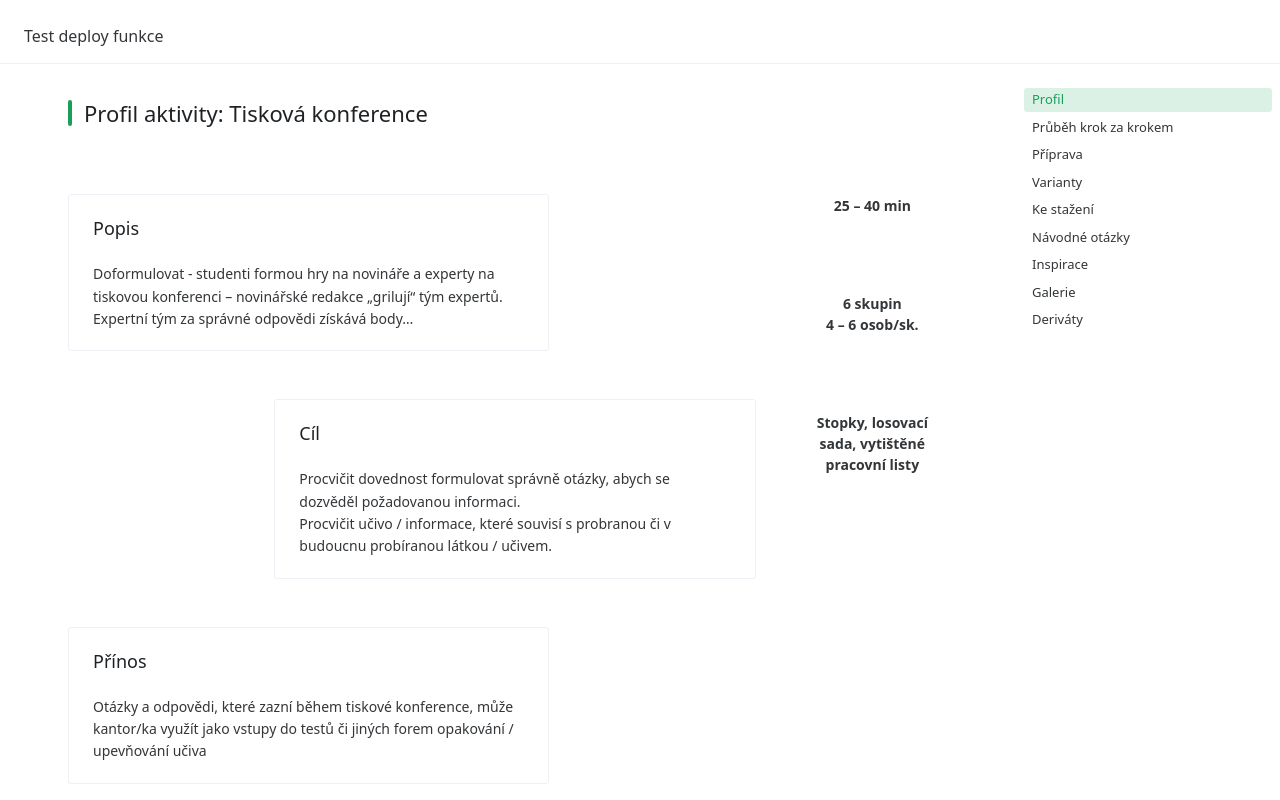
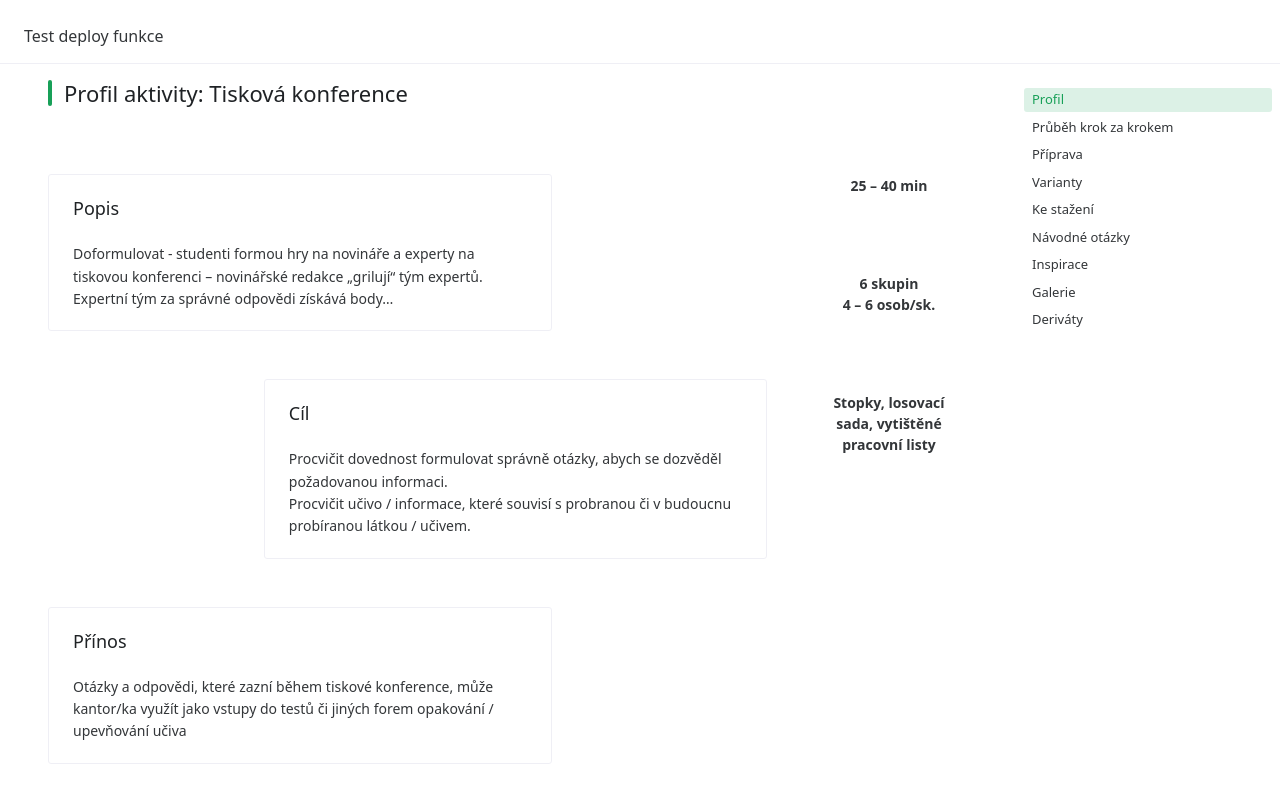
Before and after one commit to sprtokiller/metodicka_knihovna, a Vue app: page / in a window 1280 px wide. Built offline with nearby package versions, Linux system fonts and the light colour scheme; some icons are missing.

Commit message:
Style spacing fix

```diff
--- a/src/assets/main.css
+++ b/src/assets/main.css
@@ -26,3 +26,19 @@ span.list-infocontent {
     font-size: 12px;
     font-style: italic;
 }
+
+.outer-content-padding {
+    padding: 0rem !important;
+}
+
+.inner-content-padding {
+    padding: 0rem !important;
+}
+
+.n-button {
+    margin-bottom: 0.25rem;
+}
+
+.n-card {
+    margin-bottom: 0.5rem;
+}
--- a/src/components/ActivityDownload.vue
+++ b/src/components/ActivityDownload.vue
@@ -12,9 +12,3 @@
 <script setup lang="ts">
 import { NH2, NCard, NButton } from 'naive-ui'
 </script>
-
-<style scoped>
-.n-button {
-  margin-bottom: 1rem;
-}
-</style>
--- a/src/components/ActivityProfile.vue
+++ b/src/components/ActivityProfile.vue
@@ -73,7 +73,6 @@
               šetří to čas v hodině, kdy realizujeme TK</n-tooltip>
           </n-list-item>
         </n-list>
-
       </n-col>
     </n-row>
   </section>
@@ -108,4 +107,5 @@ const mainColor = values.primaryColor;
   border: solid 5px #000;
   border-color: gray;
   border-radius: 0 50%/100px 100px 0;
-}</style>
+}
+</style>
--- a/src/components/ActivityQuestions.vue
+++ b/src/components/ActivityQuestions.vue
@@ -14,12 +14,7 @@
     <n-card title="Jak mám posoudit, zda byla odpověď správná nebo ne?">Chytrá odpověď </n-card>
   </section>
 </template>
+
 <script setup lang="ts">
 import { NH2, NCard } from 'naive-ui'
 </script>
-
-<style scoped>
-.n-card {
-  margin-bottom: 1rem;
-}
-</style>
--- a/src/components/ActivityVariants.vue
+++ b/src/components/ActivityVariants.vue
@@ -1,22 +1,17 @@
 <template>
   <section>
     <n-h2 prefix="bar">Varianty</n-h2>
-    <div class="my-5">
     <n-card title="Varianta A">
       Odpovídá 1 tým expertů, všichny „redakci“ si připravují otázky pro jednu oblast. Kantor
       zajišťuje, aby z panelu expertů odpovídali průběžně všichni přítomní experti – každý přijde
       na řadu. Je na kantorovi, aby vždy dotaz nasměroval na konkrétního experta.
     </n-card>
-    </div>
-    <div class="my-5">
     <n-card title="Varianta B">
       Sunt enim tempor ipsum duis qui do ex adipisicing. Elit minim nisi sunt amet mollit non amet
       adipisicing incididunt. Ea minim elit magna amet do nulla ut. Adipisicing in ipsum anim
       magna. Et cillum exercitation incididunt ullamco esse nostrud. Veniam elit amet cupidatat in
       eiusmod esse consectetur ut aliqua sint pariatur.
     </n-card>
-    </div>
-    <div class="my-5">
     <n-card title="Varianta C">
       Officia sunt quis tempor consectetur officia. Eu ut aliqua Lorem ullamco culpa ex laborum
       ex. Adipisicing aute elit occaecat aliqua laborum. Minim est qui elit culpa qui quis ad duis
@@ -24,7 +19,6 @@
       cupidatat qui anim reprehenderit consequat. Eiusmod aliquip ipsum excepteur velit duis
       officia consectetur ea cillum adipisicing sint nisi.
     </n-card>
-    </div>
   </section>
 </template>
 
```
Lines whose indentation alone changed are shown as unchanged.
